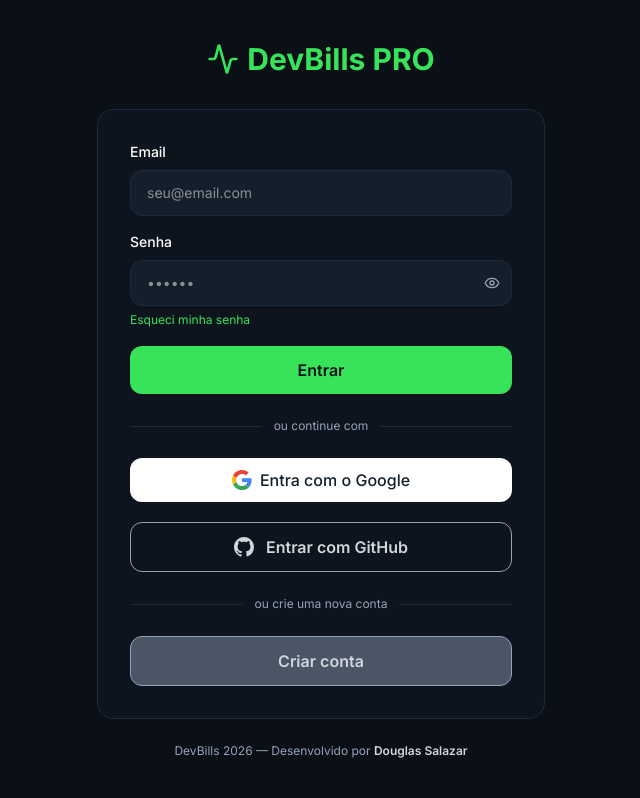
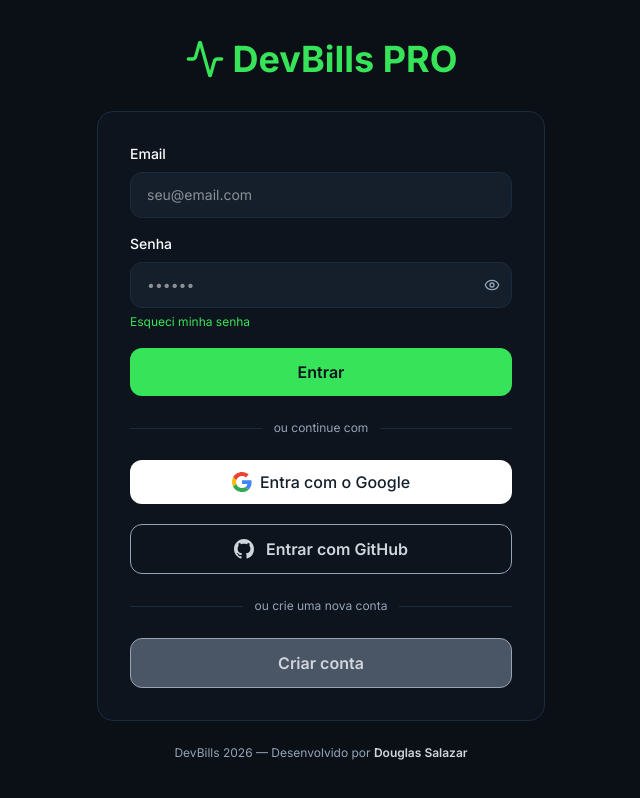
Before and after one commit to Doug1980/devbills-frontend, a React (Vite) app: page /login in a window 1280 px wide. Shown: the whole page, without its empty margins (319-959 px from the left). Built offline with nearby package versions, Linux system fonts and the light colour scheme; no server answers.

Commit message:
fix: minor login page adjustments

```diff
--- a/src/pages/Login.tsx
+++ b/src/pages/Login.tsx
@@ -1,6 +1,6 @@
 import { Activity, AlertCircle, Eye, EyeOff, Loader2 } from "lucide-react";
 import { type FormEvent, useEffect, useState } from "react";
-import { useNavigate } from "react-router";
+import { Link, useNavigate } from "react-router";
 import GoogleLoginButton from "../components/GoogleLoginButton";
 import { useAuth } from "../context/AuthContext";
 
@@ -133,8 +133,10 @@ const Login = () => {
       <div className="w-full max-w-md">
         {/* Logo */}
         <div className="flex items-center justify-center gap-2 mb-8">
-          <Activity className="w-8 h-8 text-primary-500" />
-          <span className="text-3xl font-bold text-primary-500">DevBills PRO</span>
+          <Activity className="w-10 h-10 text-primary-500" />
+          <Link to="/" className="flex gap-2 text-4xl text-primary-500 items-center font-bold">
+            DevBills PRO
+          </Link>
         </div>
 
         <div className="bg-gray-900 border border-gray-700 rounded-2xl p-8">
```
